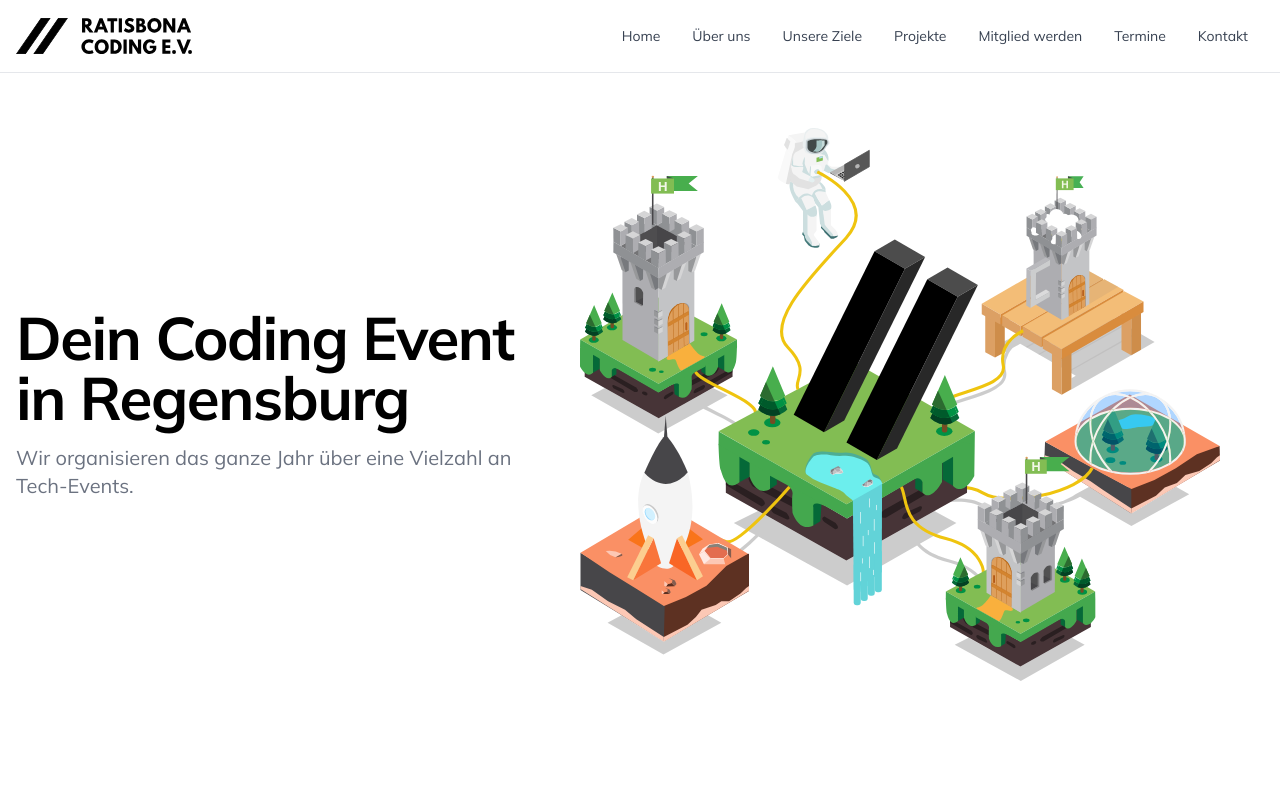
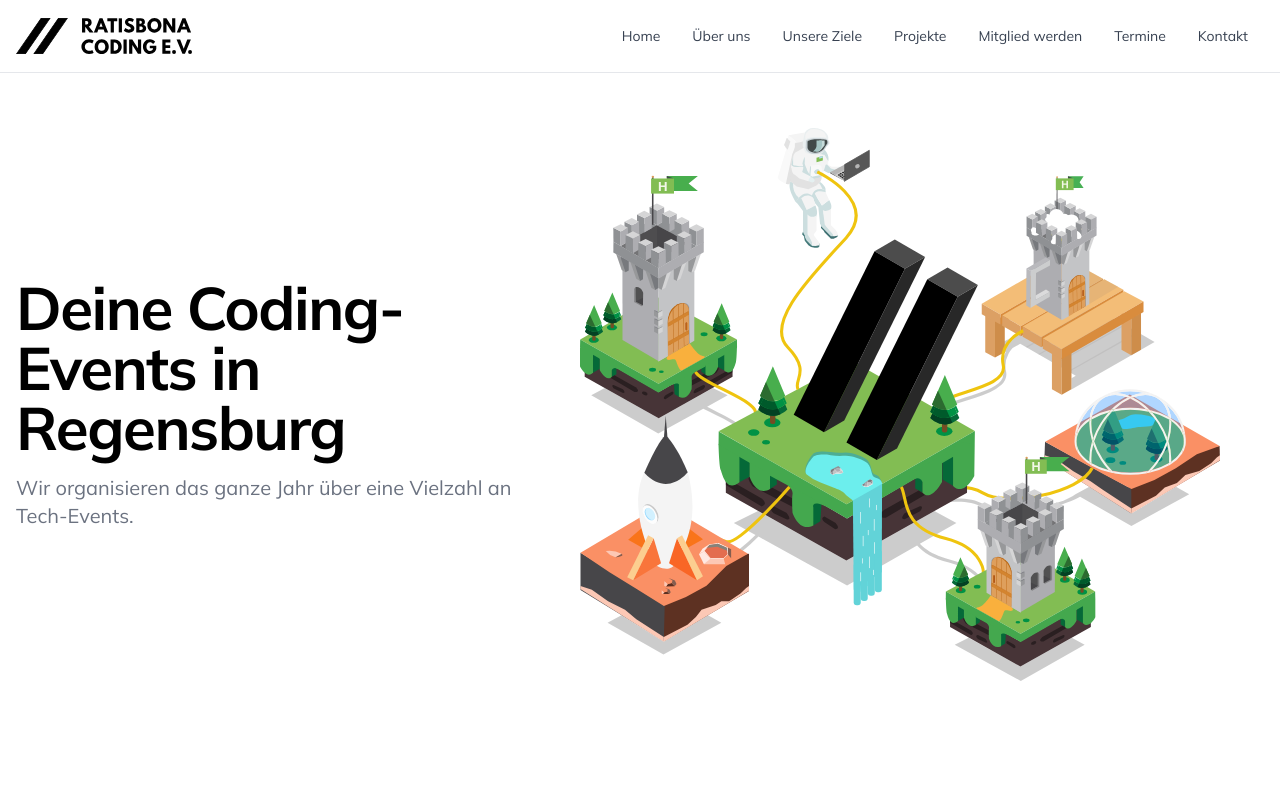
Before and after one commit to ratisbona-coding/website, a SvelteKit app: page / in a window 1280 px wide. Shown: the top 800 px of the page. Built offline with nearby package versions, Linux system fonts and the light colour scheme.

Commit message:
Make some smaller text changes, make hackaburg school image a little smaller to not be bigger than hackaburg hackathon image

```diff
--- a/src/routes/landing/Hero.svelte
+++ b/src/routes/landing/Hero.svelte
@@ -8,7 +8,7 @@
 			<h1
 				class="max-w-2xl mb-4 text-4xl font-extrabold tracking-tight leading-none md:text-5xl xl:text-6xl dark:text-white mt-8"
 			>
-				Dein Coding Event in Regensburg
+				Deine Coding-Events in Regensburg
 			</h1>
 			<p
 				class="max-w-2xl mb-6 font-light text-gray-500 lg:mb-8 md:text-lg lg:text-xl dark:text-gray-400"
--- a/src/routes/landing/Projekte.svelte
+++ b/src/routes/landing/Projekte.svelte
@@ -16,7 +16,7 @@
 		},
 		{
 			organizer: 'Hackaburg',
-			event: 'Hackathon',
+			event: 'School',
 			description:
 				'Kinder und Jugendliche für das Coden zu begeistern. Genau das ist die Idee hinter dem "kleinen" Ableger der Hackaburg.',
 			image: hackaburgSchool
```
Also changed, not shown: src/lib/images/hackaburg_school.svg.
